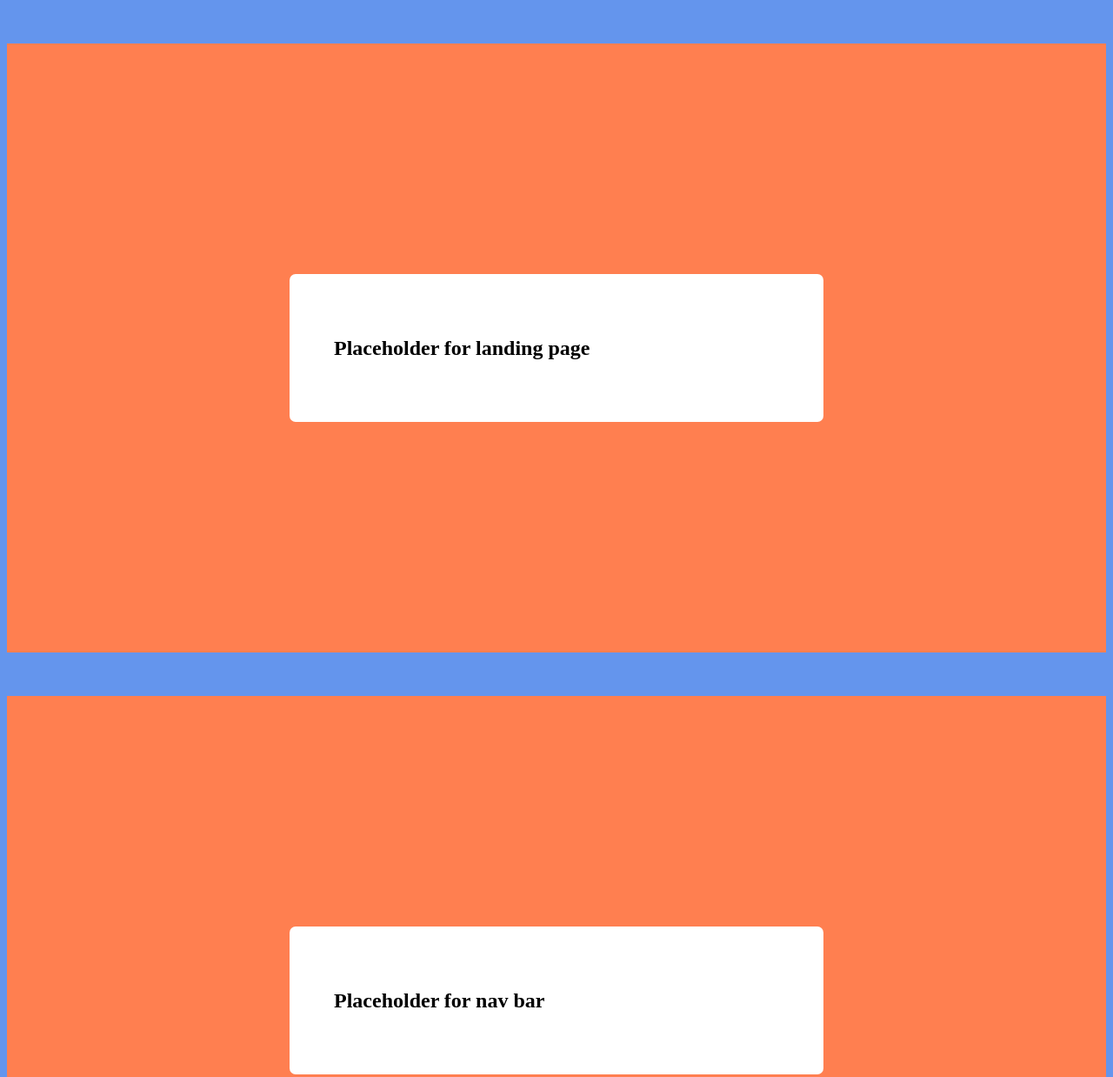
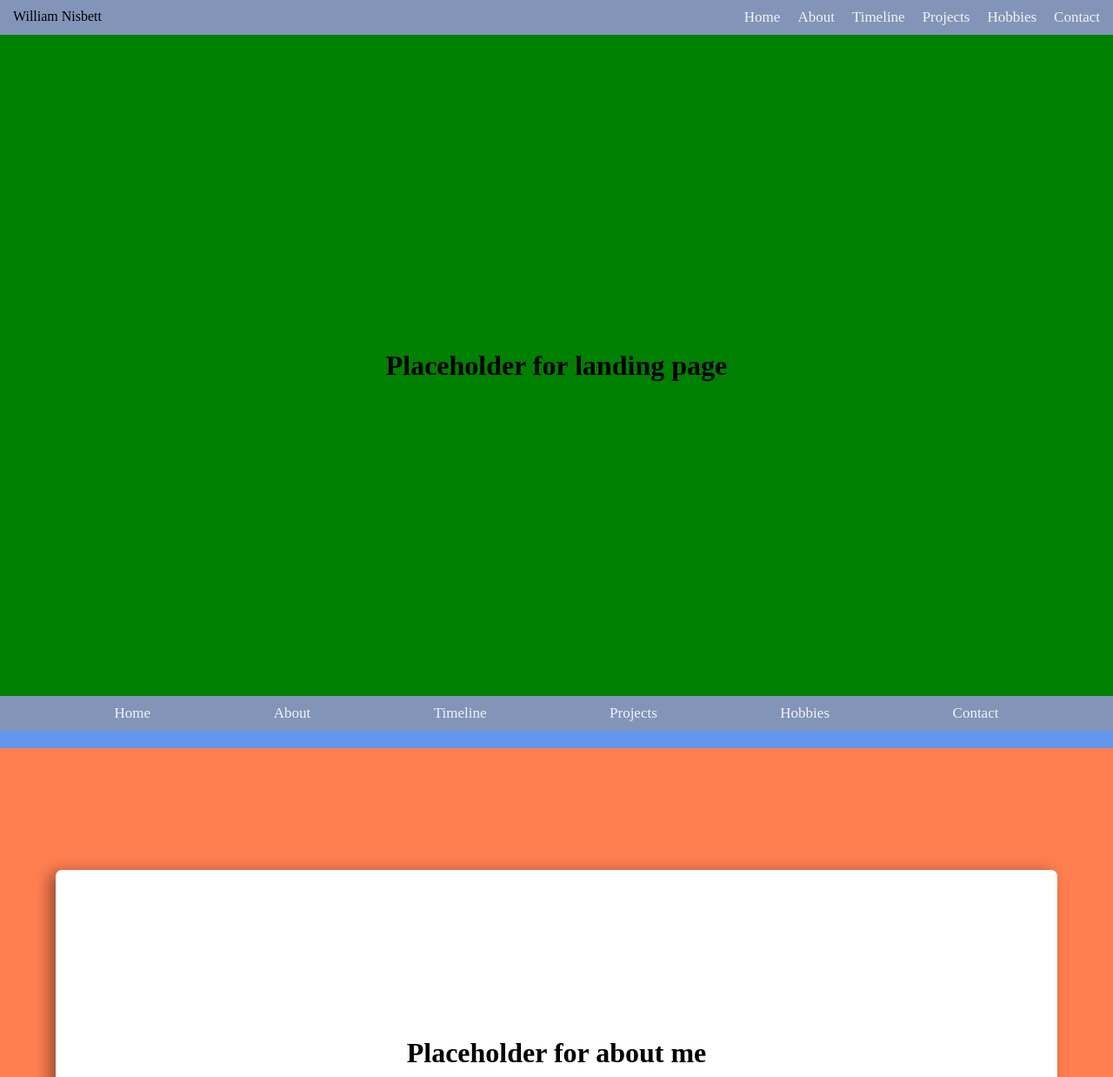
Before and after one commit to whnisbett/personal-website, a plain HTML site: page index.html in a window 1280 px wide. Shown: the top 1238 px of the page at 87% size. Drawn offline with nearby package versions, Linux system fonts and the light colour scheme.

Commit message:
Implemented navbars and footer; simplified containers
Added main and sticky navbars w/ sticky behavior. Added footer. Simplified overall container structure.

```diff
--- a/index.html
+++ b/index.html
@@ -8,57 +8,76 @@
     <meta name="keywords" content="william nisbett, billy nisbett, website, physics, data science, machine learning, wushu, imaging physics, university of houston">
     <title>William Nisbett</title>
 
+    <link rel="stylesheet" href="static/css/normalize.css">
     <link rel="stylesheet" href="static/css/style.css">
+    <script src="static/js/script.js"></script>
     <script src="https://unpkg.com/scrollreveal"></script>
 
 </head>
 
 <body>
-    <section class="snap-scroll" id="landing">
-        <div class="content reveal">
-            <h1>Placeholder for landing page</h1>
+    <div class="menu">
+        <div class="menu-item logo">William Nisbett</div>
+        <div class="menu-item nav-bar" id="main-navbar">
+            <a href="#landing">Home</a>
+            <a href="#about-me">About</a>
+            <a href="#timeline">Timeline</a>
+            <a href="#projects">Projects</a>
+            <a href="#hobbies">Hobbies</a>
+            <a href="#footer">Contact</a>
         </div>
-    </section>
+    </div>
 
-    <section class="snap-scroll" id="sticky-navbar">
-        <div class="sticky reveal">
-            <h1>Placeholder for nav bar</h1>
-        </div>
-    </section>
+    <div class="container" id="landing">
+        <h1>Placeholder for landing page</h1>
+    </div>
 
-        <section class="snap-scroll" id="about-me">
-        <div class="content reveal">
+    <div class="nav-bar sticky" id="sticky-navbar">
+        <a href="#landing">Home</a>
+        <a href="#about-me">About</a>
+        <a href="#timeline">Timeline</a>
+        <a href="#projects">Projects</a>
+        <a href="#hobbies">Hobbies</a>
+        <a href="#footer">Contact</a>
+    </div>
+
+    <div class="section container" id="about-me">
+        <div class="reveal content container">
             <h1>Placeholder for about me</h1>
         </div>
-    </section>
+    </div>
 
-    <section class="snap-scroll" id="timeline">
-        <div class="content reveal">
+    <div class="section container" id="timeline">
+        <div class="reveal content container">
             <h1>Placeholder for timeline</h1>
         </div>
-    </section>
+    </div>
 
-    <section class="snap-scroll" id="projects">
-        <div class="content reveal">
+    <div class="section container" id="projects">
+        <div class="reveal content container">
             <h1>Placeholder for projects list</h1>
         </div>
-    </section>
+    </div>
 
-    <section class="snap-scroll" id="hobbies">
-        <div class="content reveal">
+    <div class="section container" id="hobbies">
+        <div class="reveal content container">
             <h1>Placeholder for hobbies/extracurriculars</h1>
         </div>
-    </section>
+    </div>
 
-    <section class="footer" id="footer">
-        <h1>Placholder for the footer (github, linkedin, etc.)</h1>
-    </section>
+    <div id="footer">
+        <a href="mailto:william.nisbett@gmail.com">Email</a>
+        <a href="static/resume.pdf">Resume</a>
+        <a href="https://www.linkedin.com/in/williamhnisbett/">Linkedin</a>
+        <a href="https://github.com/whnisbett">Github</a>
+        <a href="http://www.google.com">Stack overflow??</a>
+    </div>
     <script>
         var slideUp = {
-            distance: '30%',
+            distance: '20%',
             origin: 'bottom',
-            delay: 500,
-            duration: 700,
+            delay: 200,
+            duration: 400,
             easing: 'ease',
             opacity: 0,
             reset: true
--- a/static/css/style.css
+++ b/static/css/style.css
@@ -1,22 +1,87 @@
-body {
+/*GENERAL STYLES*/
+html {
+    scroll-behavior: smooth;
     background-color: cornflowerblue;
-    scroll-snap-type: y mandatory;
 }
 
-.snap-scroll {
-    margin-top: 50px;
+/*SECTION STYLES*/
+div.section {
+    margin-top: 20px;
+    height: 700px;
+    background-color: coral;
+}
+
+#landing {
+    background-color: green;
+    height: 95vh;
+    width: 100%;
+}
+
+.container {
     display: flex;
     justify-content: center;
     align-items: center;
-    height: 700px;
-    scroll-snap-align: start;
-    background-color: coral;
+}
+
+.content {
+    background: white;
+    border-radius: 7px;
+    width: 90%;
+    height: 60%;
 }
 
 .reveal {
-    padding: 4vw;
-    width: 40vw;
-    background: white;
-    border-radius: 7px;
     cursor: pointer;
+    box-shadow: -7px 3px 18px 0px rgba(0,0,0,0.4);
 }
+
+/*NAVBARS*/
+
+/*navbar elements*/
+.nav-bar {
+    height: 40px;
+    display: flex;
+    justify-content: space-evenly;
+}
+
+.nav-bar a {
+    color: #f2f2f2;
+    text-align: center;
+    text-decoration: none;
+    font-size: 17px;
+    padding: 10px;
+}
+
+/*main navbar*/
+.menu {
+    background-color: rgba(150,150,150,0.6);
+    display: flex;
+    align-content: flex-start;
+    justify-content: space-between;
+    min-width: 0px;
+}
+
+.logo {
+    padding: 10px;
+}
+
+#main-navbar {
+    flex: 0 1 auto;
+    min-width: 0;
+}
+
+.menu-item{
+    margin: 0 5px;
+}
+
+/*sticky navbar*/
+
+@media (min-height: 300px) {
+#sticky-navbar {
+      position: sticky;
+      top: 0;
+      background-color: rgba(150,150,150,0.6);
+      width: 100%;
+      z-index: 9;
+    }
+  }
```
